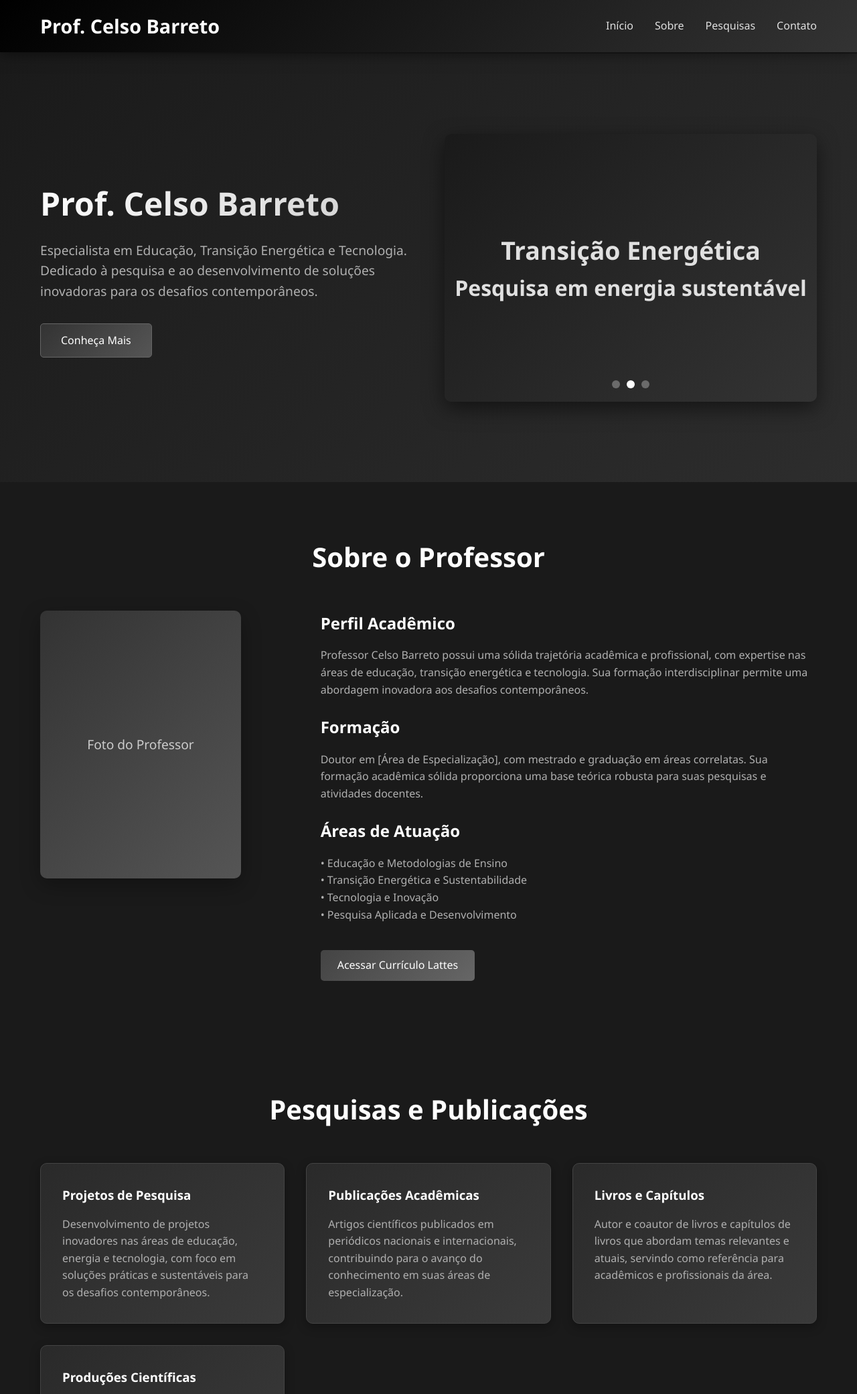
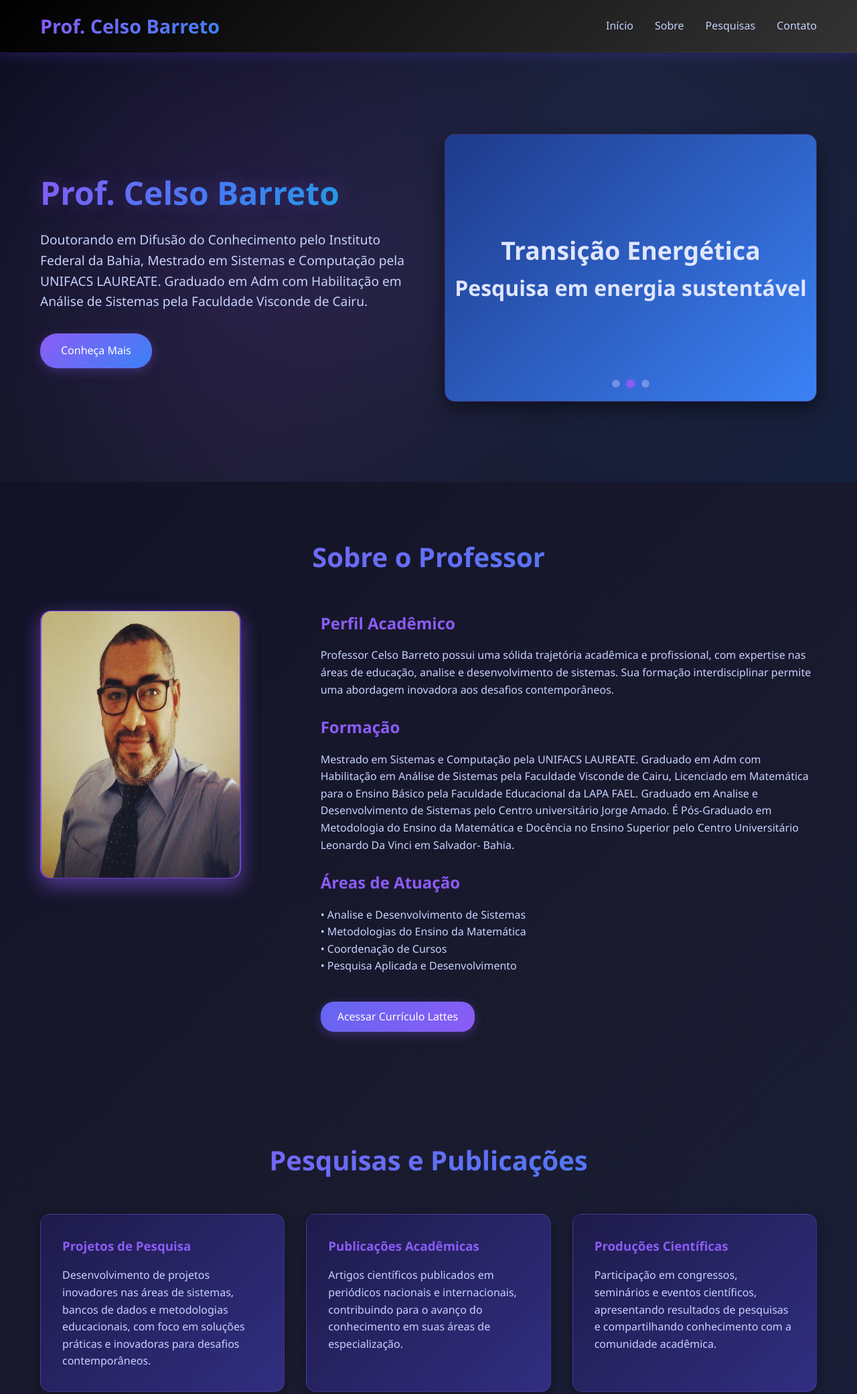
Before and after one commit to joaovidalsenai/portalcelsobarreto, a plain HTML site: page index.html in a window 1280 px wide. Shown: the top 2082 px of the page at 67% size. Drawn offline with Linux system fonts and the light colour scheme.

Commit message:
Atualização

```diff
--- a/css/style.css
+++ b/css/style.css
@@ -1,4 +1,4 @@
-        * {
+* {
             margin: 0;
             padding: 0;
             box-sizing: border-box;
@@ -6,9 +6,10 @@
 
         body {
             font-family: 'Segoe UI', Tahoma, Geneva, Verdana, sans-serif;
-            background-color: #1a1a1a;
-            color: #e0e0e0;
+            background: linear-gradient(135deg, #0f0f23 0%, #1a1a2e 50%, #16213e 100%);
+            color: #e0e6ff;
             line-height: 1.6;
+            min-height: 100vh;
         }
 
         .container {
@@ -19,13 +20,15 @@
 
         /* Header */
         header {
-            background: linear-gradient(135deg, #000 0%, #333 100%);
+            background: linear-gradient(135deg, #0f0f23 0%, #1a1a2e 50%, #16213e 100%);
             padding: 1rem 0;
             position: fixed;
             width: 100%;
             top: 0;
             z-index: 1000;
-            box-shadow: 0 2px 20px rgba(0,0,0,0.5);
+            box-shadow: 0 2px 20px rgba(79, 70, 229, 0.3);
+            backdrop-filter: blur(10px);
+            border-bottom: 1px solid rgba(139, 92, 246, 0.2);
         }
 
         nav {
@@ -37,7 +40,10 @@
         .logo {
             font-size: 1.8rem;
             font-weight: bold;
-            color: #fff;
+            background: linear-gradient(135deg, #8b5cf6 0%, #3b82f6 100%);
+            -webkit-background-clip: text;
+            -webkit-text-fill-color: transparent;
+            background-clip: text;
         }
 
         .nav-links {
@@ -47,14 +53,32 @@
         }
 
         .nav-links a {
-            color: #e0e0e0;
+            color: #c7d2fe;
             text-decoration: none;
-            transition: color 0.3s ease;
+            transition: all 0.3s ease;
             font-weight: 500;
+            position: relative;
         }
 
         .nav-links a:hover {
-            color: #fff;
+            color: #8b5cf6;
+            text-shadow: 0 0 10px rgba(139, 92, 246, 0.5);
+        }
+
+        .nav-links a::after {
+            content: '';
+            position: absolute;
+            width: 0;
+            height: 2px;
+            bottom: -5px;
+            left: 50%;
+            background: linear-gradient(135deg, #8b5cf6 0%, #3b82f6 100%);
+            transition: all 0.3s ease;
+            transform: translateX(-50%);
+        }
+
+        .nav-links a:hover::after {
+            width: 100%;
         }
 
         .mobile-menu {
@@ -66,7 +90,7 @@
             display: block;
             width: 25px;
             height: 3px;
-            background: #fff;
+            background: linear-gradient(135deg, #8b5cf6 0%, #3b82f6 100%);
             margin: 5px 0;
             transition: 0.3s;
         }
@@ -77,9 +101,21 @@
             min-height: 80vh;
             display: flex;
             align-items: center;
-            background: linear-gradient(135deg, #1a1a1a 0%, #2d2d2d 100%);
+            background: linear-gradient(135deg, #0f0f23 0%, #1a1a2e 50%, #16213e 100%);
             position: relative;
             overflow: hidden;
+        }
+
+        .hero::before {
+            content: '';
+            position: absolute;
+            top: 0;
+            left: 0;
+            right: 0;
+            bottom: 0;
+            background: radial-gradient(circle at 30% 50%, rgba(139, 92, 246, 0.15) 0%, transparent 50%),
+                        radial-gradient(circle at 70% 20%, rgba(59, 130, 246, 0.1) 0%, transparent 50%);
+            z-index: 1;
         }
 
         .hero-content {
@@ -93,42 +129,45 @@
         .hero-text h1 {
             font-size: 3rem;
             margin-bottom: 1rem;
-            background: linear-gradient(135deg, #fff 0%, #ccc 100%);
+            background: linear-gradient(135deg, #8b5cf6 0%, #3b82f6 50%, #06b6d4 100%);
             -webkit-background-clip: text;
             -webkit-text-fill-color: transparent;
             background-clip: text;
+            text-shadow: 0 0 30px rgba(139, 92, 246, 0.3);
         }
 
         .hero-text p {
             font-size: 1.2rem;
-            color: #b0b0b0;
+            color: #c7d2fe;
             margin-bottom: 2rem;
         }
 
         .cta-button {
             display: inline-block;
             padding: 12px 30px;
-            background: linear-gradient(135deg, #333 0%, #555 100%);
+            background: linear-gradient(135deg, #8b5cf6 0%, #3b82f6 100%);
             color: #fff;
             text-decoration: none;
-            border-radius: 5px;
+            border-radius: 25px;
             transition: all 0.3s ease;
-            border: 1px solid #666;
+            border: 1px solid rgba(139, 92, 246, 0.5);
+            box-shadow: 0 4px 15px rgba(139, 92, 246, 0.3);
         }
 
         .cta-button:hover {
-            background: linear-gradient(135deg, #555 0%, #777 100%);
+            background: linear-gradient(135deg, #7c3aed 0%, #2563eb 100%);
             transform: translateY(-2px);
-            box-shadow: 0 5px 15px rgba(0,0,0,0.3);
+            box-shadow: 0 8px 25px rgba(139, 92, 246, 0.4);
         }
 
         /* Carousel */
         .carousel-container {
             position: relative;
             height: 400px;
-            border-radius: 10px;
+            border-radius: 15px;
             overflow: hidden;
             box-shadow: 0 10px 30px rgba(0,0,0,0.5);
+            border: 1px solid rgba(139, 92, 246, 0.3);
         }
 
         .carousel {
@@ -156,17 +195,17 @@
         }
 
         .slide-education {
-            background: linear-gradient(135deg, #2d2d2d 0%, #4a4a4a 100%);
+            background: linear-gradient(135deg, #4c1d95 0%, #7c3aed 100%);
             color: #fff;
         }
 
         .slide-energy {
-            background: linear-gradient(135deg, #1a1a1a 0%, #333 100%);
-            color: #e0e0e0;
+            background: linear-gradient(135deg, #1e3a8a 0%, #3b82f6 100%);
+            color: #e0e6ff;
         }
 
         .slide-tech {
-            background: linear-gradient(135deg, #333 0%, #555 100%);
+            background: linear-gradient(135deg, #155e75 0%, #0891b2 100%);
             color: #fff;
         }
 
@@ -185,11 +224,13 @@
             border-radius: 50%;
             background: rgba(255,255,255,0.3);
             cursor: pointer;
-            transition: background 0.3s ease;
+            transition: all 0.3s ease;
+            border: 1px solid rgba(139, 92, 246, 0.5);
         }
 
         .indicator.active {
-            background: #fff;
+            background: #8b5cf6;
+            box-shadow: 0 0 10px rgba(139, 92, 246, 0.7);
         }
 
         /* Sections */
@@ -201,7 +242,10 @@
             text-align: center;
             font-size: 2.5rem;
             margin-bottom: 3rem;
-            color: #fff;
+            background: linear-gradient(135deg, #8b5cf6 0%, #3b82f6 100%);
+            -webkit-background-clip: text;
+            -webkit-text-fill-color: transparent;
+            background-clip: text;
         }
 
         .about-grid {
@@ -215,41 +259,44 @@
             width: 100%;
             max-width: 300px;
             height: 400px;
-            background: linear-gradient(135deg, #333 0%, #555 100%);
-            border-radius: 10px;
+            background: linear-gradient(135deg, #4c1d95 0%, #7c3aed 100%);
+            border-radius: 15px;
             display: flex;
             align-items: center;
             justify-content: center;
-            color: #ccc;
+            color: #e0e6ff;
             font-size: 1.2rem;
-            box-shadow: 0 10px 30px rgba(0,0,0,0.3);
+            box-shadow: 0 10px 30px rgba(139, 92, 246, 0.3);
+            border: 1px solid rgba(139, 92, 246, 0.4);
         }
 
         .profile-info h3 {
-            color: #fff;
+            color: #8b5cf6;
             margin-bottom: 1rem;
             font-size: 1.5rem;
         }
 
         .profile-info p {
             margin-bottom: 1.5rem;
-            color: #b0b0b0;
+            color: #c7d2fe;
         }
 
         .lattes-link {
             display: inline-block;
             padding: 10px 25px;
-            background: linear-gradient(135deg, #444 0%, #666 100%);
+            background: linear-gradient(135deg, #6366f1 0%, #8b5cf6 100%);
             color: #fff;
             text-decoration: none;
-            border-radius: 5px;
+            border-radius: 20px;
             margin-top: 1rem;
             transition: all 0.3s ease;
+            box-shadow: 0 4px 15px rgba(139, 92, 246, 0.3);
         }
 
         .lattes-link:hover {
-            background: linear-gradient(135deg, #666 0%, #888 100%);
+            background: linear-gradient(135deg, #4f46e5 0%, #7c3aed 100%);
             transform: translateY(-2px);
+            box-shadow: 0 6px 20px rgba(139, 92, 246, 0.4);
         }
 
         .research-grid {
@@ -259,31 +306,59 @@
         }
 
         .research-card {
-            background: linear-gradient(135deg, #2a2a2a 0%, #3a3a3a 100%);
+            background: linear-gradient(135deg, #1e1b4b 0%, #312e81 100%);
             padding: 2rem;
-            border-radius: 10px;
+            border-radius: 15px;
             box-shadow: 0 5px 15px rgba(0,0,0,0.3);
-            transition: transform 0.3s ease;
-            border: 1px solid #444;
+            transition: all 0.3s ease;
+            border: 1px solid rgba(139, 92, 246, 0.3);
+            position: relative;
+            overflow: hidden;
+        }
+
+        .research-card::before {
+            content: '';
+            position: absolute;
+            top: 0;
+            left: 0;
+            right: 0;
+            bottom: 0;
+            background: linear-gradient(135deg, rgba(139, 92, 246, 0.1) 0%, transparent 100%);
+            opacity: 0;
+            transition: opacity 0.3s ease;
+        }
+
+        .research-card:hover::before {
+            opacity: 1;
         }
 
         .research-card:hover {
             transform: translateY(-5px);
-            box-shadow: 0 10px 25px rgba(0,0,0,0.4);
+            box-shadow: 0 15px 35px rgba(139, 92, 246, 0.2);
+            border-color: rgba(139, 92, 246, 0.6);
         }
 
         .research-card h3 {
-            color: #fff;
+            color: #8b5cf6;
             margin-bottom: 1rem;
+            position: relative;
+            z-index: 2;
         }
 
         .research-card p {
-            color: #b0b0b0;
+            color: #c7d2fe;
+            position: relative;
+            z-index: 2;
         }
 
         .contact-form {
             max-width: 600px;
             margin: 0 auto;
+            background: linear-gradient(135deg, rgba(30, 27, 75, 0.7) 0%, rgba(49, 46, 129, 0.7) 100%);
+            padding: 2rem;
+            border-radius: 15px;
+            box-shadow: 0 10px 30px rgba(0,0,0,0.3);
+            border: 1px solid rgba(139, 92, 246, 0.3);
         }
 
         .form-group {
@@ -293,7 +368,7 @@
         .form-group label {
             display: block;
             margin-bottom: 0.5rem;
-            color: #fff;
+            color: #8b5cf6;
             font-weight: 500;
         }
 
@@ -301,35 +376,39 @@
         .form-group textarea {
             width: 100%;
             padding: 12px;
-            background: #2a2a2a;
-            border: 1px solid #555;
-            border-radius: 5px;
-            color: #fff;
+            background: rgba(30, 27, 75, 0.8);
+            border: 1px solid rgba(139, 92, 246, 0.4);
+            border-radius: 8px;
+            color: #e0e6ff;
             font-size: 1rem;
+            transition: all 0.3s ease;
         }
 
         .form-group input:focus,
         .form-group textarea:focus {
             outline: none;
-            border-color: #777;
-            background: #333;
+            border-color: #8b5cf6;
+            background: rgba(30, 27, 75, 0.9);
+            box-shadow: 0 0 10px rgba(139, 92, 246, 0.3);
         }
 
         .submit-btn {
             width: 100%;
             padding: 15px;
-            background: linear-gradient(135deg, #333 0%, #555 100%);
+            background: linear-gradient(135deg, #8b5cf6 0%, #3b82f6 100%);
             color: #fff;
             border: none;
-            border-radius: 5px;
+            border-radius: 25px;
             font-size: 1.1rem;
             cursor: pointer;
             transition: all 0.3s ease;
+            box-shadow: 0 4px 15px rgba(139, 92, 246, 0.3);
         }
 
         .submit-btn:hover {
-            background: linear-gradient(135deg, #555 0%, #777 100%);
+            background: linear-gradient(135deg, #7c3aed 0%, #2563eb 100%);
             transform: translateY(-2px);
+            box-shadow: 0 6px 20px rgba(139, 92, 246, 0.4);
         }
 
         .contact-info {
@@ -338,20 +417,20 @@
         }
 
         .contact-info p {
-            color: #b0b0b0;
+            color: #c7d2fe;
             margin-bottom: 1rem;
         }
 
         /* Footer */
         footer {
-            background: #000;
+            background: linear-gradient(135deg, #0f0f23 0%, #1a1a2e 100%);
             padding: 2rem 0;
             text-align: center;
-            border-top: 1px solid #333;
+            border-top: 1px solid rgba(139, 92, 246, 0.3);
         }
 
         footer p {
-            color: #888;
+            color: #9ca3af;
         }
 
         /* Responsive */
@@ -362,9 +441,10 @@
                 top: 100%;
                 left: 0;
                 width: 100%;
-                background: #333;
+                background: linear-gradient(135deg, #1a1a2e 0%, #16213e 100%);
                 flex-direction: column;
                 padding: 1rem;
+                border-top: 1px solid rgba(139, 92, 246, 0.3);
             }
 
             .nav-links.active {
@@ -419,4 +499,8 @@
             section {
                 padding: 3rem 0;
             }
+
+            .contact-form {
+                padding: 1.5rem;
+            }
         }
--- a/index.html
+++ b/index.html
@@ -29,7 +29,7 @@
             <div class="container hero-content">
                 <div class="hero-text">
                     <h1>Prof. Celso Barreto</h1>
-                    <p>Especialista em Educação, Transição Energética e Tecnologia. Dedicado à pesquisa e ao desenvolvimento de soluções inovadoras para os desafios contemporâneos.</p>
+                    <p>Doutorando em Difusão do Conhecimento pelo Instituto Federal da Bahia, Mestrado em Sistemas e Computação pela UNIFACS LAUREATE. Graduado em Adm com Habilitação em Análise de Sistemas pela Faculdade Visconde de Cairu.</p>
                     <a href="#sobre" class="cta-button">Conheça Mais</a>
                 </div>
                 <div class="carousel-container">
@@ -67,22 +67,22 @@
                 <h2 class="section-title">Sobre o Professor</h2>
                 <div class="about-grid">
                     <div class="profile-image">
-                        Foto do Professor
+                        <img class="profile-image" src="img/fotocelso.jpg" alt="">
                     </div>
                     <div class="profile-info">
                         <h3>Perfil Acadêmico</h3>
-                        <p>Professor Celso Barreto possui uma sólida trajetória acadêmica e profissional, com expertise nas áreas de educação, transição energética e tecnologia. Sua formação interdisciplinar permite uma abordagem inovadora aos desafios contemporâneos.</p>
+                        <p>Professor Celso Barreto possui uma sólida trajetória acadêmica e profissional, com expertise nas áreas de educação, analise e desenvolvimento de sistemas. Sua formação interdisciplinar permite uma abordagem inovadora aos desafios contemporâneos.</p>
 
                         <h3>Formação</h3>
-                        <p>Doutor em [Área de Especialização], com mestrado e graduação em áreas correlatas. Sua formação acadêmica sólida proporciona uma base teórica robusta para suas pesquisas e atividades docentes.</p>
+                        <p>Mestrado em Sistemas e Computação pela UNIFACS LAUREATE. Graduado em Adm com Habilitação em Análise de Sistemas pela Faculdade Visconde de Cairu, Licenciado em Matemática para o Ensino Básico pela Faculdade Educacional da LAPA FAEL. Graduado em Analise e Desenvolvimento de Sistemas pelo Centro universitário Jorge Amado. É Pós-Graduado em Metodologia do Ensino da Matemática e Docência no Ensino Superior pelo Centro Universitário Leonardo Da Vinci em Salvador- Bahia.</p>
 
                         <h3>Áreas de Atuação</h3>
-                        <p>• Educação e Metodologias de Ensino<br>
-                        • Transição Energética e Sustentabilidade<br>
-                        • Tecnologia e Inovação<br>
+                        <p>• Analise e Desenvolvimento de Sistemas<br>
+                        • Metodologias do Ensino da Matemática<br>
+                        • Coordenação de Cursos<br>
                         • Pesquisa Aplicada e Desenvolvimento</p>
 
-                        <a href="http://lattes.cnpq.br/[INSERIR_ID_LATTES]" target="_blank" class="lattes-link">
+                        <a href="http://lattes.cnpq.br/1499121169077928" target="_blank" class="lattes-link">
                             Acessar Currículo Lattes
                         </a>
                     </div>
@@ -96,15 +96,11 @@
                 <div class="research-grid">
                     <div class="research-card">
                         <h3>Projetos de Pesquisa</h3>
-                        <p>Desenvolvimento de projetos inovadores nas áreas de educação, energia e tecnologia, com foco em soluções práticas e sustentáveis para os desafios contemporâneos.</p>
+                        <p>Desenvolvimento de projetos inovadores nas áreas de sistemas, bancos de dados e metodologias educacionais, com foco em soluções práticas e inovadoras para desafios contemporâneos.</p>
                     </div>
                     <div class="research-card">
                         <h3>Publicações Acadêmicas</h3>
                         <p>Artigos científicos publicados em periódicos nacionais e internacionais, contribuindo para o avanço do conhecimento em suas áreas de especialização.</p>
-                    </div>
-                    <div class="research-card">
-                        <h3>Livros e Capítulos</h3>
-                        <p>Autor e coautor de livros e capítulos de livros que abordam temas relevantes e atuais, servindo como referência para acadêmicos e profissionais da área.</p>
                     </div>
                     <div class="research-card">
                         <h3>Produções Científicas</h3>
@@ -138,9 +134,7 @@
                 </form>
 
                 <div class="contact-info">
-                    <p><strong>E-mail Institucional:</strong> celso.barreto@instituicao.edu.br</p>
-                    <p><strong>ORCID:</strong> <a href="https://orcid.org/[ID_ORCID]" target="_blank" style="color: #ccc;">0000-0000-0000-0000</a></p>
-                    <p><strong>ResearchGate:</strong> <a href="https://www.researchgate.net/profile/[PROFILE]" target="_blank" style="color: #ccc;">Prof. Celso Barreto</a></p>
+                    <p><strong>E-mail Institucional:</strong> celso.barreto@ba.docente.senai.br</p>
                 </div>
             </div>
         </section>
```
Also changed, not shown: img/fotocelso.jpg (added).
